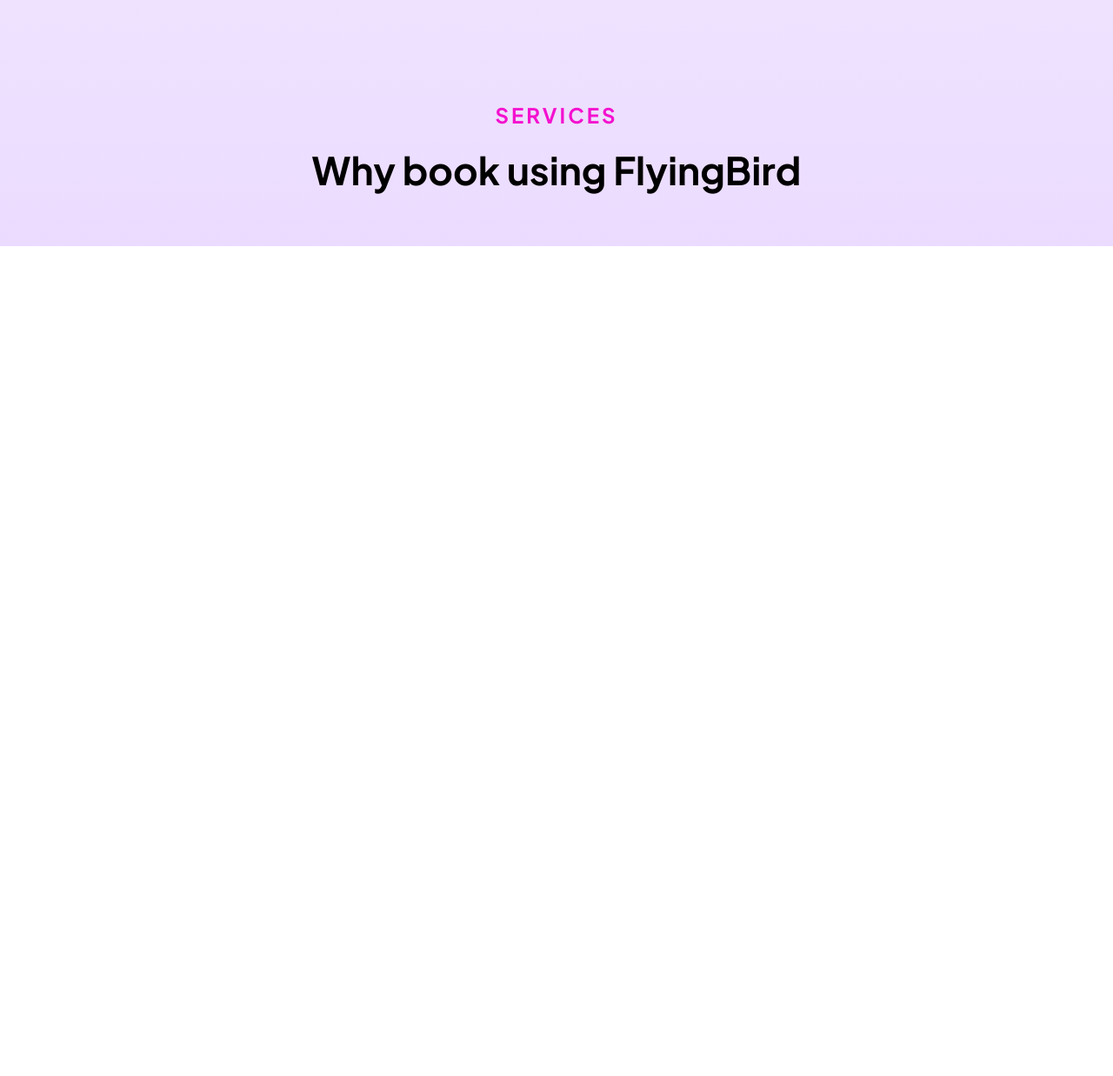
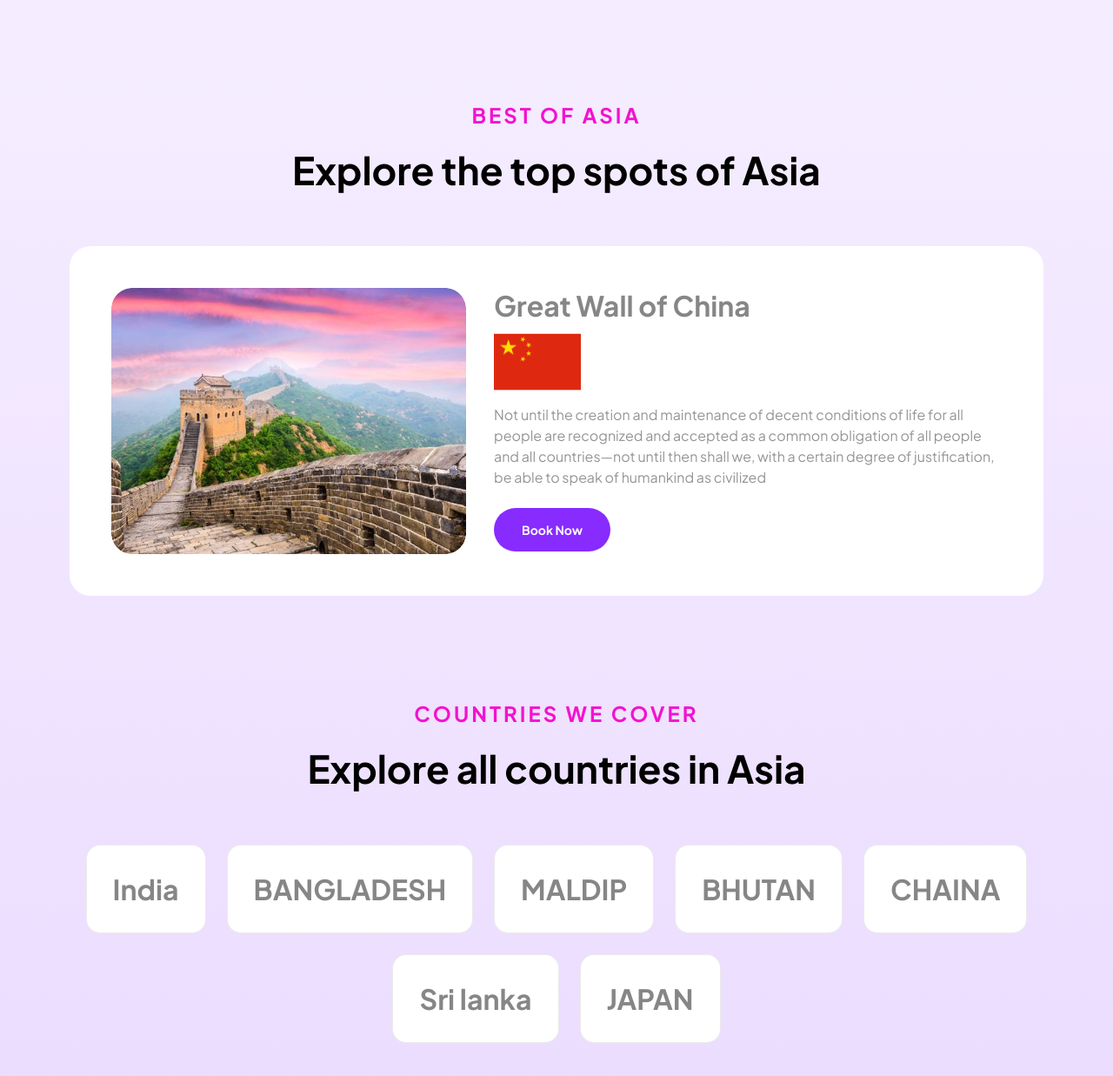
Before and after one commit to Dulal-Mondal/ture-project, a plain HTML site: page index.html in a window 1280 px wide. Shown: the part 1345-2582 px from the top of the page at 87% size. Before the commit the page ends 1628 px from the top, so only its background shows below. Drawn offline with Linux system fonts and the light colour scheme.

Commit message:
third commit

```diff
--- a/index.html
+++ b/index.html
@@ -63,11 +63,51 @@
     <div id="story-container">
         <div id="story">
             <div class="heading-content">
-                <h4>SERVICES</h4>
-                <h2>Why book using FlyingBird</h2>
+                <h4>BEST OF ASIA</h4>
+                <h2>Explore the top spots of Asia</h2>
+            </div>
+
+            <div class="story-card-container">
+                <div class="story-card">
+                    <div class="story-image">
+                        <img src="ture_images/chaina-wall.png" alt="">
+                    </div>
+
+                    <div class="story-content">
+                        <h2>Great Wall of China</h2>
+                        <img src="ture_images/chaina.png" alt="">
+                        <p>Not until the creation and maintenance of decent conditions of life for all people are
+                            recognized and accepted as a common obligation of all people and all countries—not until
+                            then shall we,
+                            with a certain degree of justification, be able to speak of humankind as civilized</p>
+                        <button class="btn">Book Now</button>
+                    </div>
+
+                </div>
+            </div>
+
+
+        </div>
+    </div>
+
+    <div id="country-container">
+        <div id="country">
+            <div class="heading-content">
+                <h4>COUNTRIES WE COVER</h4>
+                <h2>Explore all countries in Asia</h2>
+            </div>
+
+            <div id="country-card-container">
+                <h3>India</h3>
+                <h3>BANGLADESH</h3>
+                <h3>MALDIP</h3>
+                <h3>BHUTAN</h3>
+                <h3>CHAINA</h3>
+                <h3>Sri lanka</h3>
+                <h3>JAPAN</h3>
+
             </div>
         </div>
-
     </div>
 </body>
 
--- a/style.css
+++ b/style.css
@@ -59,6 +59,8 @@ body {
 
 .btn {
     background-color: #872BFF;
+    font-size: 14px;
+    font-weight: bold;
     border-radius: 30px;
     padding: 16px 32px;
     border: none;
@@ -105,7 +107,9 @@ body {
     width: 600px;
 }
 
-#service {
+#service,
+#story,
+#country {
     width: 87.5%;
     margin: 0 auto 120px auto;
 
@@ -147,3 +151,71 @@ body {
     font-weight: medium;
     color: #A8A8A8;
 }
+
+.story-card {
+
+    display: flex;
+
+    /* justify-content: space-between;
+    align-items: center; */
+    gap: 32px;
+    background-color: white;
+    padding: 48px;
+    border-radius: 24px;
+
+}
+
+/* .story-content * {
+    margin-bottom: 12px;
+
+} */
+
+.story-content h2 {
+    font-size: 32px;
+    font-weight: bold;
+    color: #0E0E0E80;
+    margin-bottom: 12px;
+}
+
+.story-content img {
+    width: 100px;
+    height: 66.6px;
+    /* margin-right: 16px; */
+    margin-bottom: 12px;
+}
+
+.story-content p {
+    font-size: 16px;
+    font-weight: regular;
+    line-height: 24px;
+    margin-bottom: 23px;
+    color: #0E0E0E70;
+}
+
+.story-image {
+    width: 408px;
+    height: 306px;
+    border-radius: 24px;
+
+}
+
+#country-card-container {
+    display: flex;
+    justify-content: center;
+    align-items: center;
+    gap: 24px;
+    flex-wrap: wrap;
+    margin-top: 60px;
+
+}
+
+#country-card-container h3 {
+    font-size: 32px;
+    background-color: white;
+    border-radius: 16px;
+    border: 1px solid #0E0E0E15;
+    font-weight: bold;
+    color: #0E0E0E80;
+    padding: 30px;
+    cursor: pointer;
+}
```
Also changed, not shown: ture_images/chaina.png (added).
